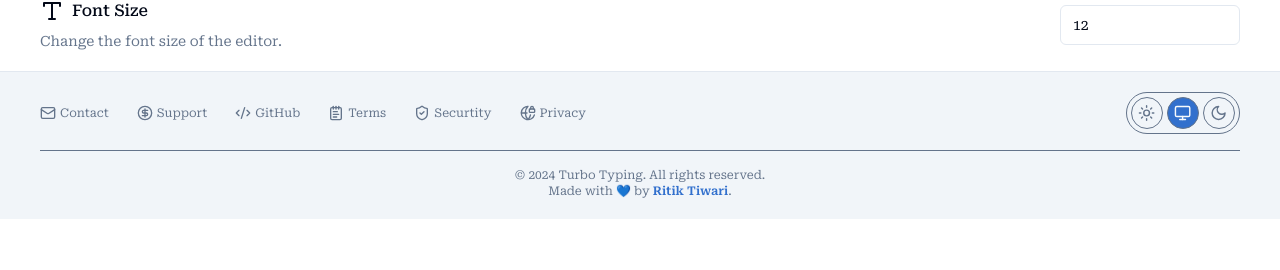
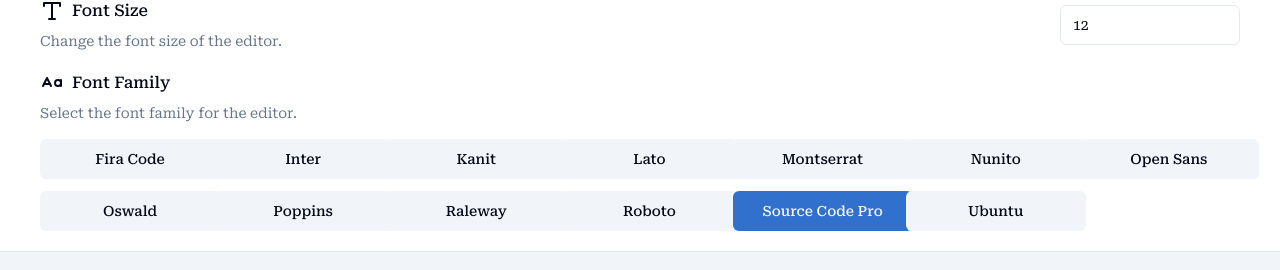
Before and after one commit to theritiktiwari/turbo-typing, a Next.js app: page /settings in a window 1280 px wide. Shown: the part 406-676 px from the top of the page. Built offline with nearby package versions, Linux system fonts and the light colour scheme; no server answers.

Commit message:
FEAT: add font family in settings

```diff
--- a/src/app/(root)/settings/page.tsx
+++ b/src/app/(root)/settings/page.tsx
@@ -8,6 +8,7 @@ import { languages } from "@/constants/language";
 import { Select, SelectContent, SelectGroup, SelectItem, SelectTrigger, SelectValue } from "@/components/ui/select"
 import { Input } from "@/components/ui/input"
 import { Button } from "@/components/ui/button";
+import { fonts } from "@/constants/fonts";
 
 export default function Page() {
     const [isMounted, setIsMounted] = useState(false);
@@ -149,6 +150,32 @@ export default function Page() {
                         />
                     </div>
                 </div>
+
+                {/* Font Family */}
+                <div className="settings-box mt-5">
+                    <div className="flex flex-col gap-4 w-full">
+                        <div className="w-full space-y-2">
+                            <div className="settings-title">
+                                <CaseSensitive /> Font Family
+                            </div>
+                            <div className="description-text">
+                                Select the font family for the editor.
+                            </div>
+                        </div>
+
+                        <div className="grid grid-cols-2 md:grid-cols-7 gap-3 w-full place-items-stretch">
+                            {fonts?.map((font) => (
+                                <div
+                                    className={cn("settings-toggle md:w-[180px]", setting.fontFamily === font ? "bg-main text-main-foreground" : "bg-secondary")}
+                                    onClick={() => setting.updateFontFamily(font)}
+                                >
+                                    {font}
+                                </div>
+                            ))}
+                        </div>
+                    </div>
+
+                </div>
             </div>
         </>
     );
--- /dev/null
+++ b/src/constants/fonts.ts
@@ -0,0 +1,15 @@
+export const fonts = [
+    "Fira Code",
+    "Inter",
+    "Kanit",
+    "Lato",
+    "Montserrat",
+    "Nunito",
+    "Open Sans",
+    "Oswald",
+    "Poppins",
+    "Raleway",
+    "Roboto",
+    "Source Code Pro",
+    "Ubuntu",
+]
--- a/src/hooks/use-setting.tsx
+++ b/src/hooks/use-setting.tsx
@@ -10,6 +10,8 @@ interface SettingStore {
   updateUnit: (data: string) => void;
   fontSize: string;
   updateFontSize: (data: string) => void;
+  fontFamily: string;
+  updateFontFamily: (data: string) => void;
   reset: () => void;
 }
 
@@ -39,6 +41,12 @@ export const useSetting = create(
       if (fontSize === data) return;
       set({ fontSize: data });
     },
+    fontFamily: "Source Code Pro",
+    updateFontFamily: (data: string) => {
+      const { fontFamily } = get();
+      if (fontFamily === data) return;
+      set({ fontFamily: data });
+    },
     reset: () => set({
       difficulty: "BEGINNER",
       language: "ENGLISH",
```
